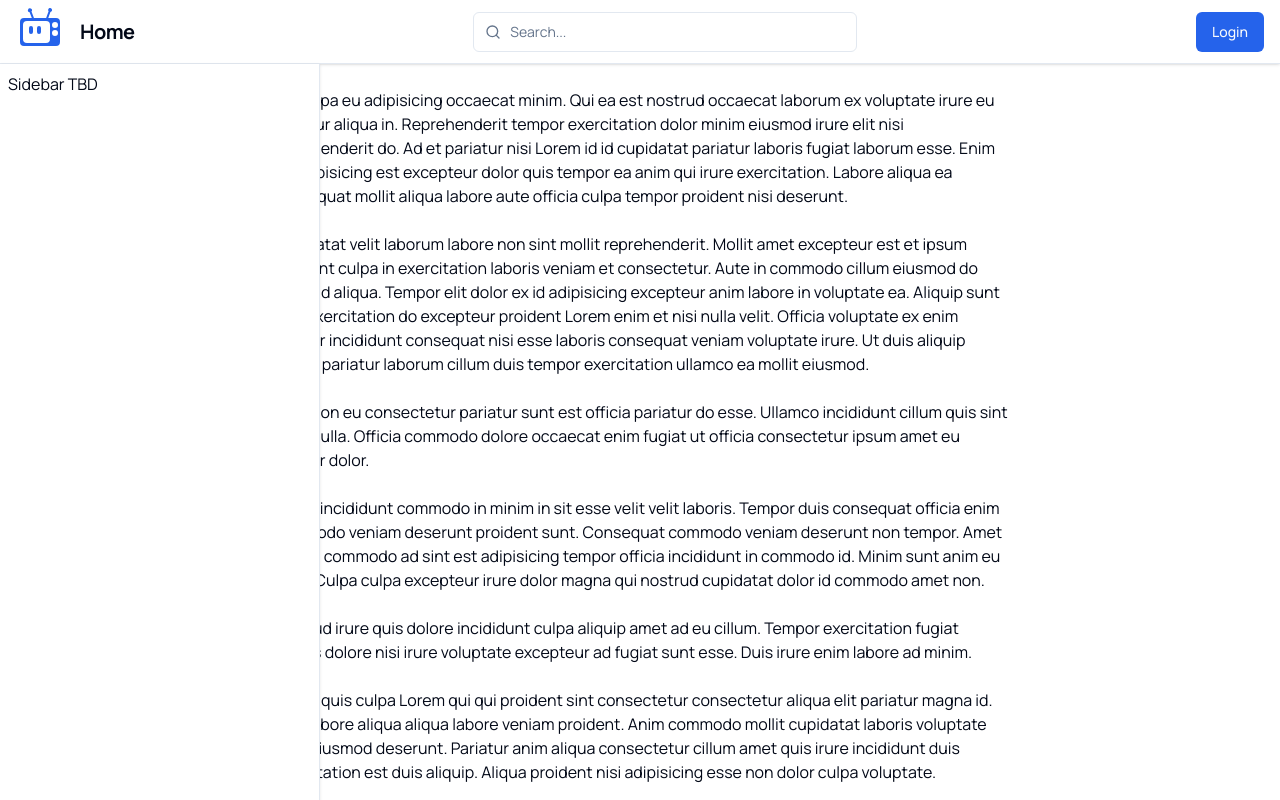
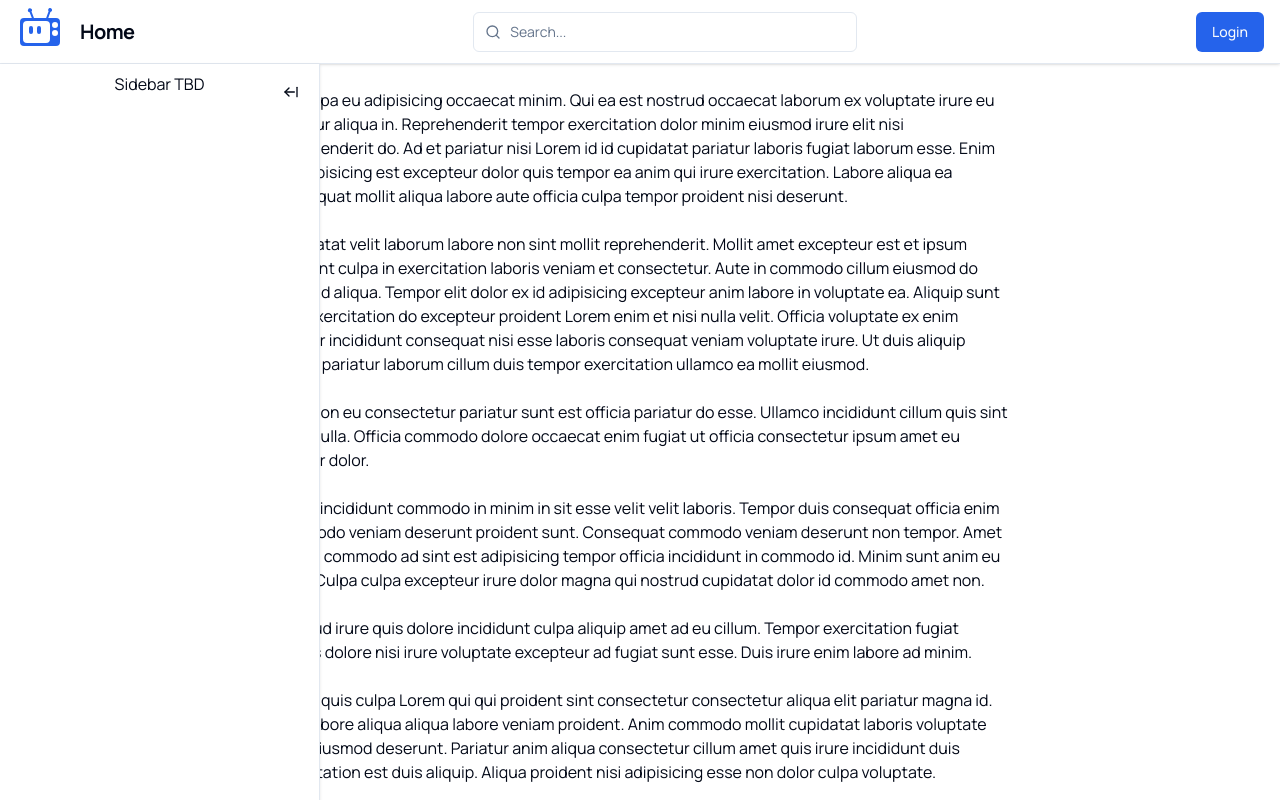
Before and after one commit to TheOmer77/not-twitch, a Next.js app: page / in a window 1280 px wide. Shown: the top 800 px of the page. Built offline with nearby package versions, Linux system fonts and the light colour scheme; no server answers.

Commit message:
Add toggle button to collapse/expand sidebar

```diff
--- /dev/null
+++ b/src/components/layout/Sidebar/CollapseToggle.tsx
@@ -0,0 +1,27 @@
+'use client';
+
+import { ArrowLeftFromLineIcon, ArrowRightFromLineIcon } from 'lucide-react';
+
+import { Button } from '@/components/ui/button';
+import { Tooltip } from '@/components/ui/tooltip';
+import { useSidebar } from '@/store/useSidebar';
+import { cn } from '@/lib/utils';
+
+export const CollapseToggle = () => {
+  const { collapsed, setCollapsed } = useSidebar();
+
+  const Icon = collapsed ? ArrowRightFromLineIcon : ArrowLeftFromLineIcon;
+
+  return (
+    <Tooltip label={collapsed ? 'Expand' : 'Collapse'} side='right'>
+      <Button
+        variant='ghost'
+        size='icon'
+        onClick={() => setCollapsed(!collapsed)}
+        className={cn('hidden lg:flex', !collapsed && 'absolute end-2 top-2')}
+      >
+        <Icon className='h-4 w-4' />
+      </Button>
+    </Tooltip>
+  );
+};
--- a/src/components/layout/Sidebar/index.tsx
+++ b/src/components/layout/Sidebar/index.tsx
@@ -1,10 +1,22 @@
+'use client';
+
+import { useSidebar } from '@/store/useSidebar';
+import { cn } from '@/lib/utils';
+import { CollapseToggle } from './CollapseToggle';
+
 export const Sidebar = () => {
+  const collapsed = useSidebar(state => state.collapsed);
+
   return (
     <aside
-      className='fixed start-0 z-20 flex h-full w-80 flex-col
-border-e bg-background p-2 shadow'
+      className={cn(
+        `fixed start-0 z-20 flex h-full w-80 flex-col items-center border-e
+bg-background p-2 shadow`,
+        collapsed && 'w-20'
+      )}
     >
-      Sidebar TBD
+      <CollapseToggle />
+      {!collapsed && <>Sidebar TBD</>}
     </aside>
   );
 };
```
